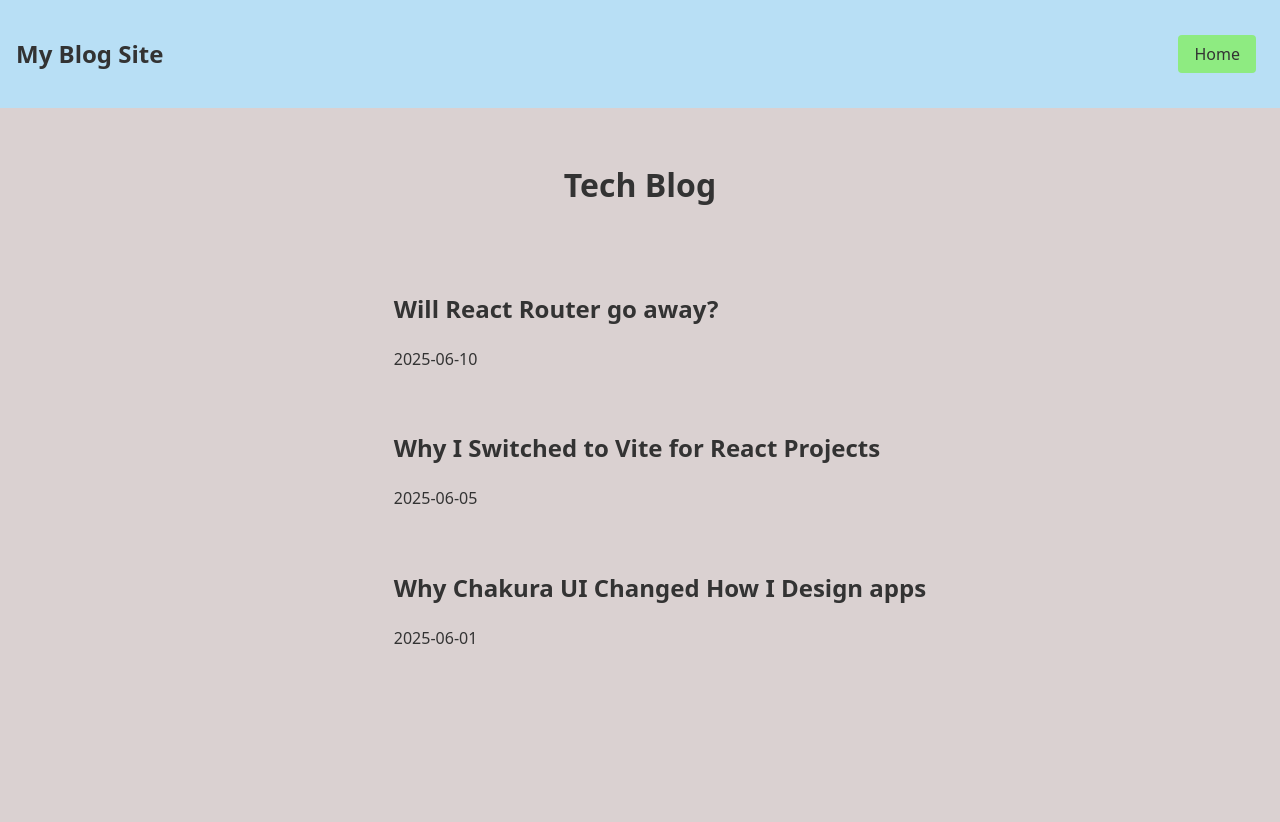
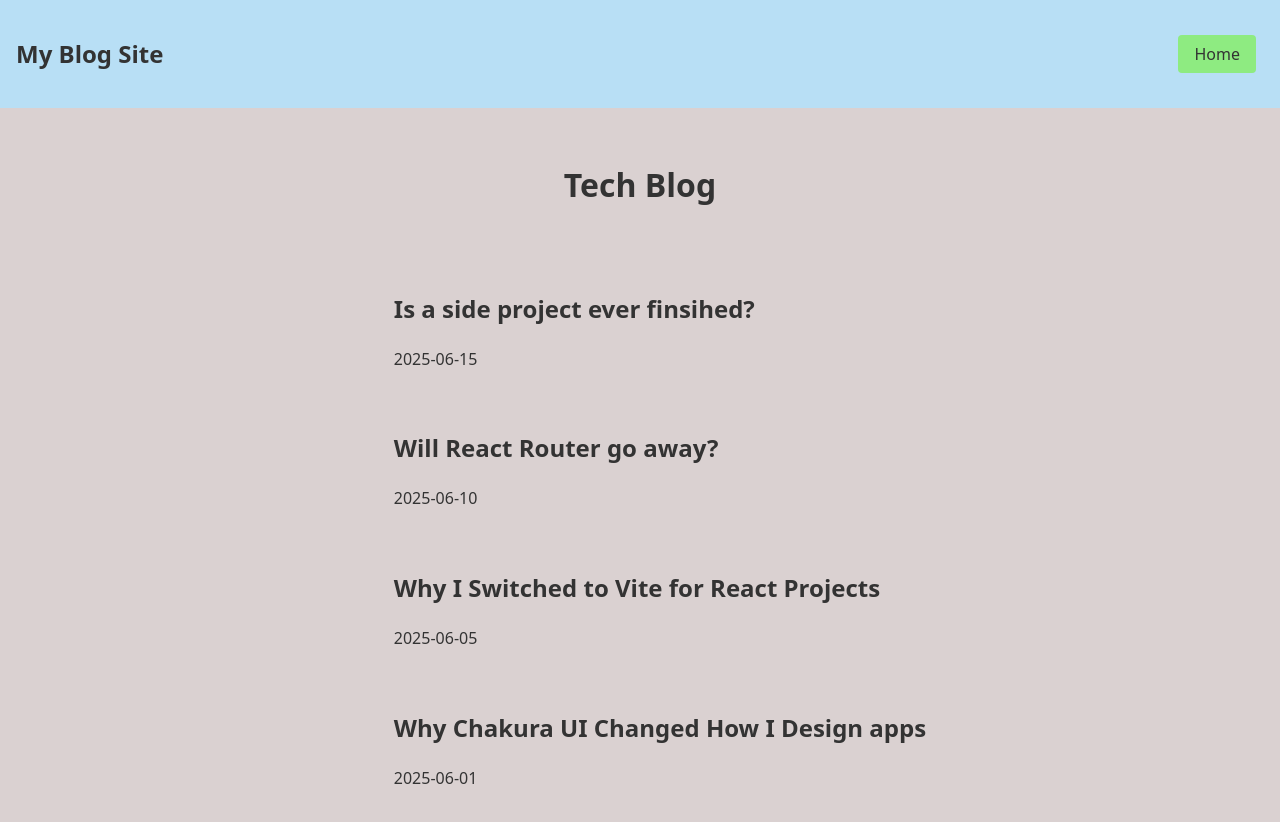
Before and after one commit to MunseeLogan-FS/my-blog-site, a React (Vite) app: page / in a window 1280 px wide. Shown: the top 822 px of the page. Before the commit the page ends 800 px from the top, so only its background shows below. Built offline with nearby package versions, Linux system fonts and the light colour scheme.

Commit message:
uploaded new post

```diff
--- a/index.html
+++ b/index.html
@@ -2,7 +2,7 @@
 <html lang="en">
   <head>
     <meta charset="UTF-8" />
-
+    <link rel="icon" href="/my-blog-site/public/images/blog.ico" />
     <meta name="viewport" content="width=device-width, initial-scale=1.0" />
     <title>My Blog</title>
   </head>
--- /dev/null
+++ b/public/posts/fourthPost.md
@@ -0,0 +1,12 @@
+---
+title: "Is a side project ever finsihed?"
+date: "2025-06-15"
+---
+
+![ShelfHelp](../images/shelfHelp.png)
+
+### Is a side project ever finsihed?
+
+I’m working on a few side projects right now, but the one I’ve put the most time into is ShelfHelp. I built it mostly to get better at React and because I really enjoy reading. The core features are there, but there’s still a lot I want to add.
+The next big step is setting up a database so users can come back and still see their saved books. That means I’ll also need to add authentication, so everyone gets access to the right set of books. After that, I want to improve the featured and suggested books on the homepage to be more accurate and varied based on users. One last big thing on the roadmap is a notes section for each book, so people can write down thoughts while they read.
+You can check it out [here](https://shelfhelper.netlify.app/), or see the code on my GitHub [here](https://github.com/MunseeLogan-FS/ShelfHelp). Even though the original goal is done, the project doesn’t feel finished so I’m definitely excited to keep working on it.
--- a/src/components/util/loadAllPosts.js
+++ b/src/components/util/loadAllPosts.js
@@ -1,6 +1,6 @@
 import { loadPosts } from "./loadPosts";
 
-const slugs = ["firstPost", "secondPost", "thirdPost"];
+const slugs = ["firstPost", "secondPost", "thirdPost", "fourthPost"];
 
 // Loads all posts defined in the slug list
 
--- a/src/index.css
+++ b/src/index.css
@@ -66,3 +66,21 @@ main h2:hover {
   color: #ff6347;
   text-decoration: underline;
 }
+
+img {
+  display: block;
+  margin: 0 auto;
+  max-width: 600px;
+  max-height: 400px;
+  justify-self: center;
+}
+
+p > a {
+  color: darkblue;
+  text-decoration: underline;
+  cursor: pointer;
+}
+p > a:hover {
+  color: #ff6347;
+  background-color: transparent;
+}
```
Also changed, not shown: public/images/shelfHelp.png (added), 1 other file (tests, documents, lock files or other folders).
